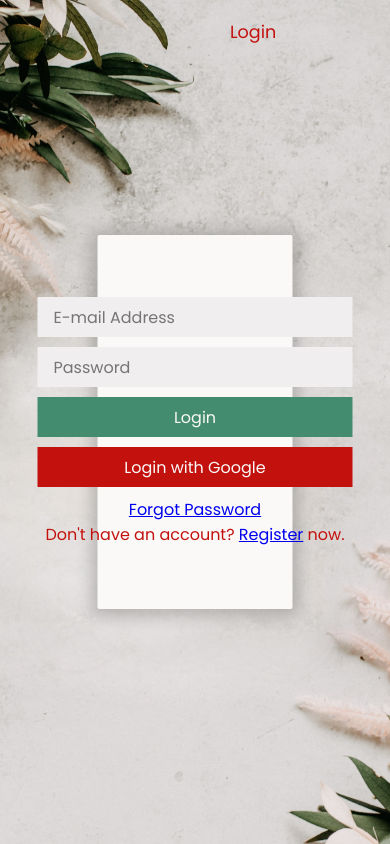
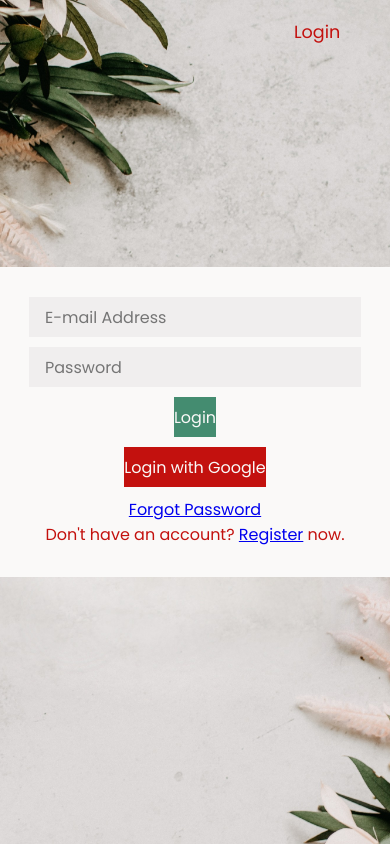
Before and after one commit to Knopkaivy/todolist, a React (Create React App) app: page /login in a window 390 px wide. Built offline with nearby package versions, Linux system fonts and the light colour scheme; no server answers.

Commit message:
update styles for responsive design

```diff
--- a/src/App.js
+++ b/src/App.js
@@ -151,6 +151,7 @@ function App() {
         <img src={BgImage} alt="decorative background" className="bg__image" />
       </div>
       <nav className="nav">
+        <div className="nav__container">
           <div className="nav__itemContainer">
             {user ? (
               <>
@@ -168,6 +169,7 @@ function App() {
                 Login
               </NavLink>
             )}
+          </div>
         </div>
       </nav>
       <div className="container">
--- a/src/Login.js
+++ b/src/Login.js
@@ -18,7 +18,7 @@ const Login = () => {
     // eslint-disable-next-line react-hooks/exhaustive-deps
   }, [user, loading]);
   return (
-    <div className="container__auth">
+    <div className="container container__auth">
       <input
         type="text"
         className="inpt inpt__auth"
--- a/src/Register.js
+++ b/src/Register.js
@@ -20,7 +20,7 @@ const Register = () => {
     // eslint-disable-next-line react-hooks/exhaustive-deps
   }, [user, loading]);
   return (
-    <div className="container__auth">
+    <div className="container container__auth">
       <input
         type="text"
         className="inpt inpt__auth"
--- a/src/Reset.js
+++ b/src/Reset.js
@@ -15,7 +15,7 @@ const Reset = () => {
     // eslint-disable-next-line react-hooks/exhaustive-deps
   }, [user, loading]);
   return (
-    <div className="container__auth">
+    <div className="container container__auth">
       <input
         type="text"
         className="inpt inpt__auth"
--- a/src/styles/App.css
+++ b/src/styles/App.css
@@ -34,9 +34,17 @@ body {
 }
 .nav {
   height: 4rem;
-  position: absolute;
+  position: fixed;
   top: 0;
+  width: 100vw;
+  z-index: 1;
+}
+.nav__container {
+  height: 100%;
   width: 100%;
+  min-width: 375px;
+  max-width: 30rem;
+  margin: 0 auto;
   display: flex;
   justify-content: flex-end;
   align-items: center;
@@ -44,7 +52,6 @@ body {
 .nav__itemContainer {
   min-width: 8rem;
   height: 100%;
-  margin-right: 4rem;
   display: flex;
   align-items: center;
   position: relative;
@@ -78,21 +85,21 @@ body {
   border-radius: 2px;
   box-sizing: border-box;
   box-shadow: 0px 1px 16px 6px rgba(0, 0, 0, 0.2);
-  width: 50vw;
+  width: 100vw;
+  min-width: 375px;
   max-width: 30rem;
+  max-height: 100vh;
   padding: 2rem 0 2rem 0;
   position: absolute;
   top: 50%;
   left: 50%;
   transform: translate(-50%, -50%);
   display: flex;
+  flex-direction: column;
   align-items: center;
   justify-content: center;
 }
 .container__auth {
-  max-width: 375px;
-  display: flex;
-  flex-direction: column;
   text-align: center;
   padding: 30px;
 }
@@ -136,3 +143,10 @@ body {
   text-align: start;
   padding: 0 2rem;
 }
+
+@media screen and (max-width: 480px) {
+  .container {
+    box-shadow: none;
+    border-radius: 0;
+  }
+}
--- a/src/styles/Form.css
+++ b/src/styles/Form.css
@@ -1,17 +1,15 @@
 .Form {
-  padding: 0 2rem 0 2rem;
-}
-
-.Form label {
-  display: block;
-  margin-bottom: 0.25rem;
+  width: 100%;
+  display: flex;
+  /* margin-bottom: 2rem; */
 }
 
 .Form input {
-  width: 20rem;
+  flex-grow: 1;
+  padding-left: 2rem;
 }
 
 .Form button {
-  width: 5rem;
-  margin: 0;
+  width: 8rem;
+  align-self: flex-end;
 }
--- a/src/styles/Todo.css
+++ b/src/styles/Todo.css
@@ -1,7 +1,7 @@
 .Todo {
   background-color: var(--color-grey-light);
   line-height: 2.5rem;
-  padding: 0 2rem 0 2rem;
+  padding: 0 2rem;
 }
 
 .Todo-completed {
--- a/src/styles/TodoList.css
+++ b/src/styles/TodoList.css
@@ -1,13 +1,16 @@
 .TodoList {
+  max-height: 100vh;
   list-style: none;
   width: 100%;
   display: flex;
   flex-direction: column;
   gap: 2rem;
+  padding: 2rem 0;
 }
 
 .TodoList h1 {
   padding-left: 2rem;
+  /* margin-top: 2rem; */
 }
 
 .TodoList p {
@@ -20,6 +23,7 @@
 .TodoList ul {
   list-style-type: none;
   padding: 0;
+  overflow-x: scroll;
 }
 
 .TodoList li {
```
Lines whose indentation alone changed are shown as unchanged.
